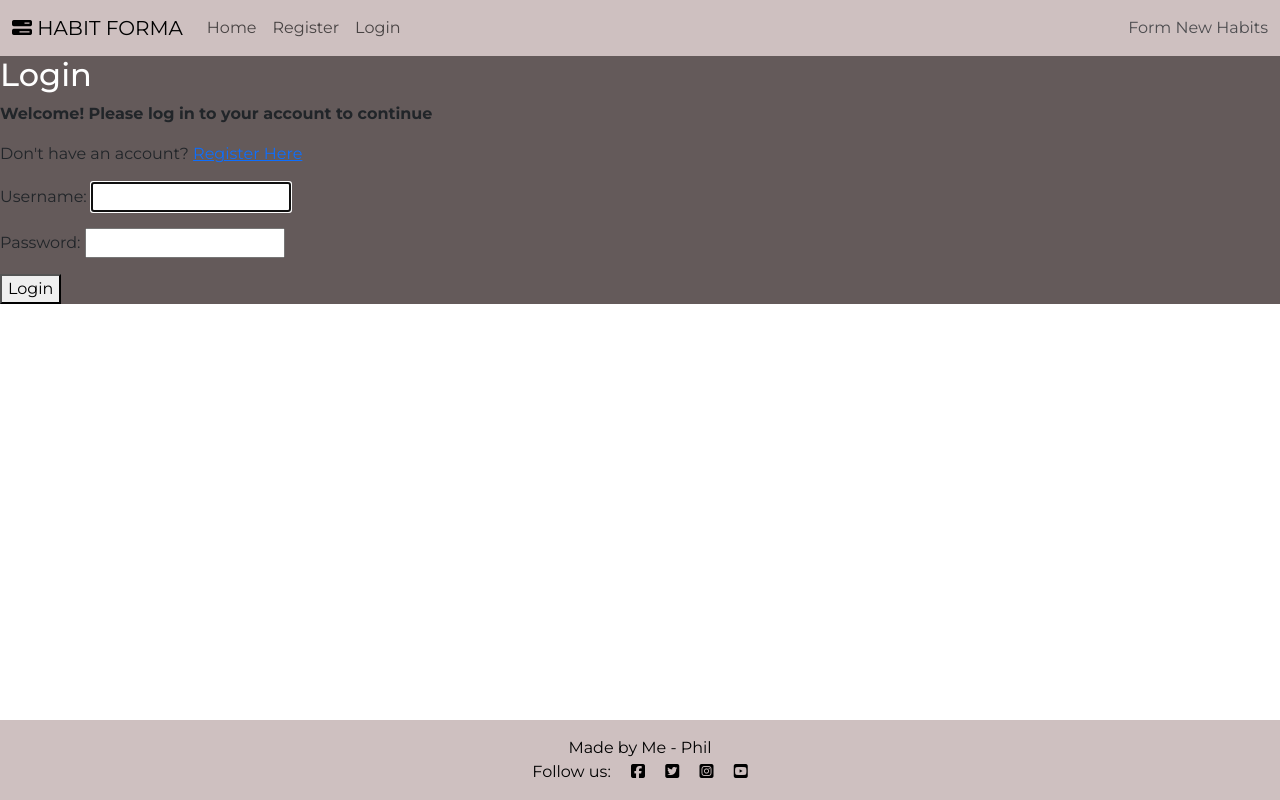
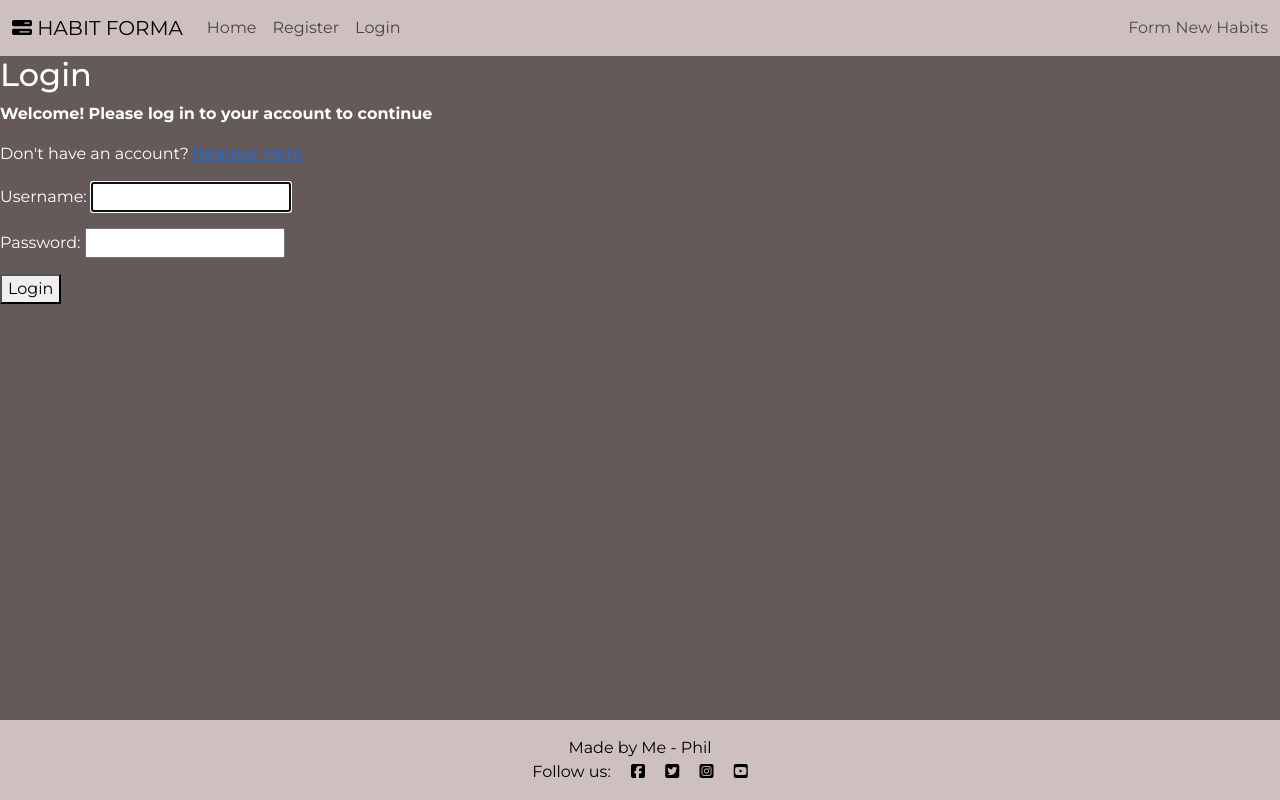
Before and after one commit to PeaJaySee/habit_forma_work, a Django app: page /login/ in a window 1280 px wide. Run offline with Django 5.2, Linux system fonts and the light colour scheme; some libraries are stand-ins or nearby versions.

Commit message:
styling added to login and register pages for consistency

```diff
--- a/static/css/style.css
+++ b/static/css/style.css
@@ -1,9 +1,18 @@
 /* GENERAL */
 
+
+h1, h2 {
+    color: white
+}
+
+form {
+    color: white;
+}
 
 body {
     font-family: 'Montserrat', sans-serif;
     box-sizing: border-box;
+    background-color: #645a5a;
 }
 
 main {
@@ -14,9 +23,6 @@ main table {
     font-family: 'Bree Serif', serif;
 }
 
-h1, h2 {
-    color: white
-}
 
 .container {
     padding: 10px;
--- a/templates/account/login.html
+++ b/templates/account/login.html
@@ -4,8 +4,8 @@
 
     <h2>Login</h2>
 
-    <p><strong>Welcome! Please log in to your account to continue</strong></p>
-    <p>Don't have an account? <a href="{% url 'account_signup' %}">Register Here</a></p>
+    <p class="text-white"><strong>Welcome! Please log in to your account to continue</strong></p>
+    <p class="text-white">Don't have an account? <a href="{% url 'account_signup' %}">Register Here</a></p>
 
     <form method="post">
         {% csrf_token %}
```
Also changed, not shown: 1 other file.
